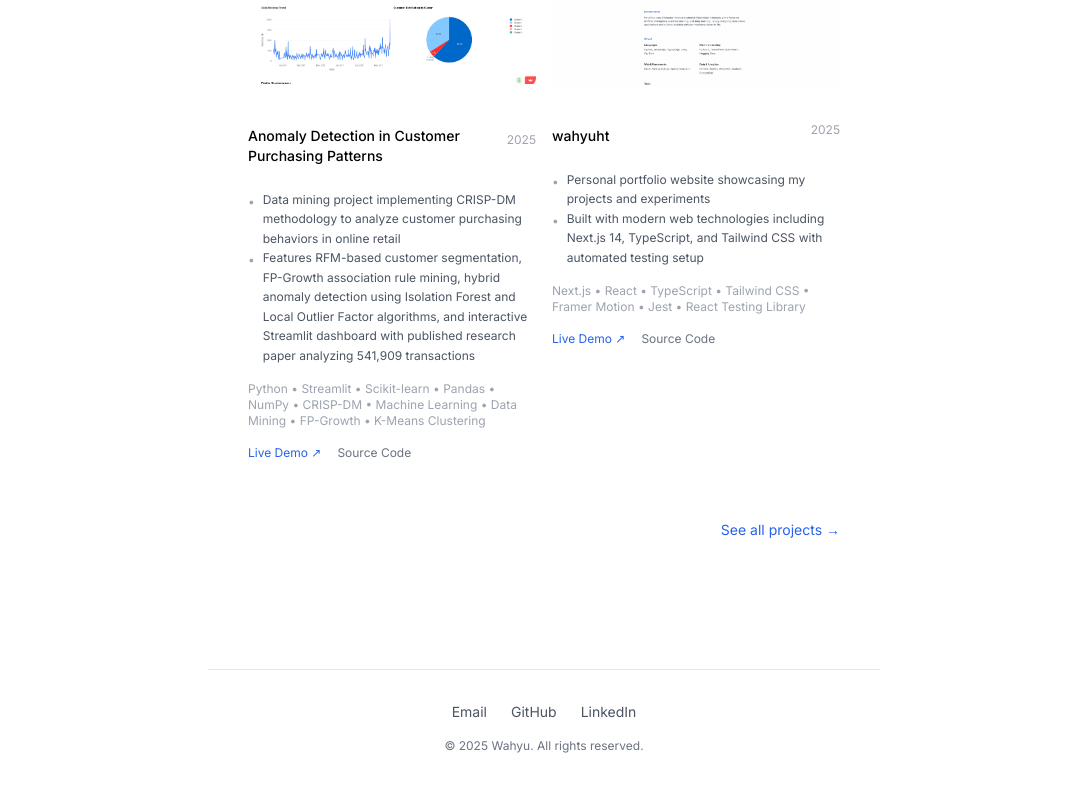
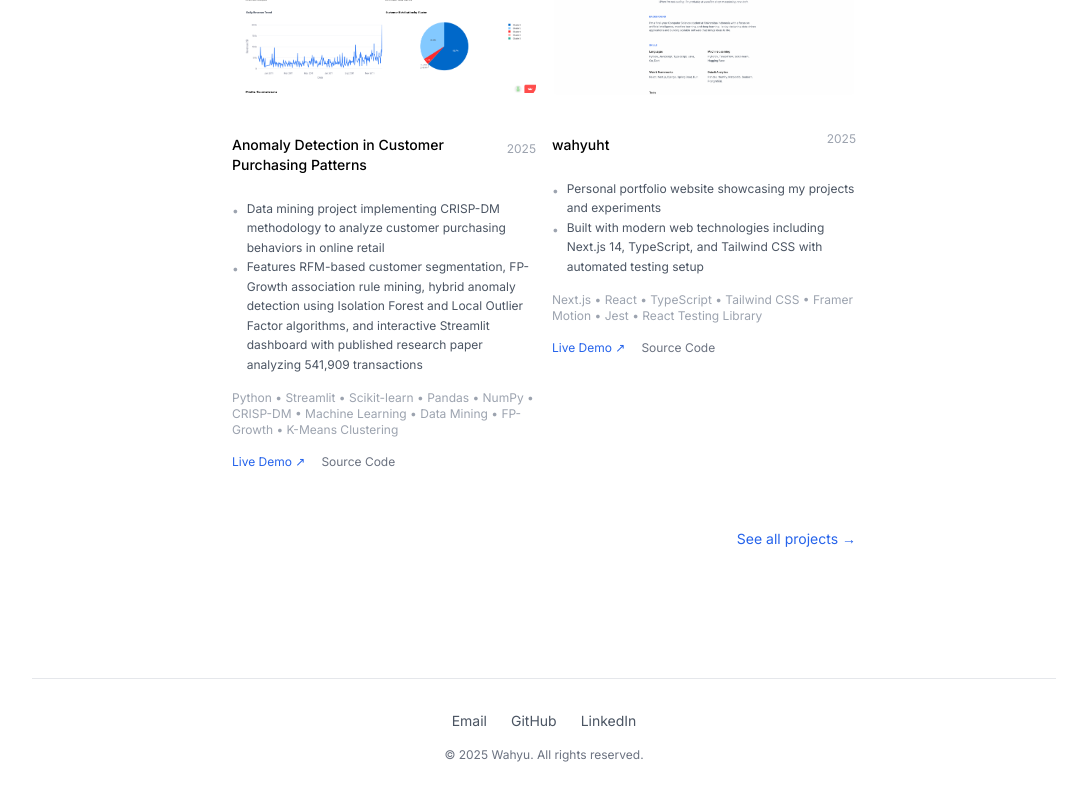
Before and after one commit to wahyuhiddayat/wahyuht, a Next.js app: page / in a window 1280 px wide. Shown: the part 1740-2540 px from the top of the page, without its empty margins (96-1183 px from the left). Built offline with nearby package versions, Linux system fonts and the light colour scheme.

Commit message:
style: widen main and footer container to max-w-5xl

```diff
--- a/src/app/layout.tsx
+++ b/src/app/layout.tsx
@@ -52,8 +52,8 @@ export default function RootLayout({
           `}
         </Script>
         <Navbar />
-        <main className="max-w-2xl mx-auto px-4 py-8 min-h-screen">{children}</main>
-        <footer className="max-w-2xl mx-auto px-4 py-8 border-t border-gray-200 dark:border-gray-800 mt-12">
+        <main className="max-w-5xl mx-auto px-4 py-8 min-h-screen">{children}</main>
+        <footer className="max-w-5xl mx-auto px-4 py-8 border-t border-gray-200 dark:border-gray-800 mt-12">
           <div className="flex justify-center gap-6 mb-4">
             <a
               href="mailto:wahyuuhidaayat@gmail.com"
```
